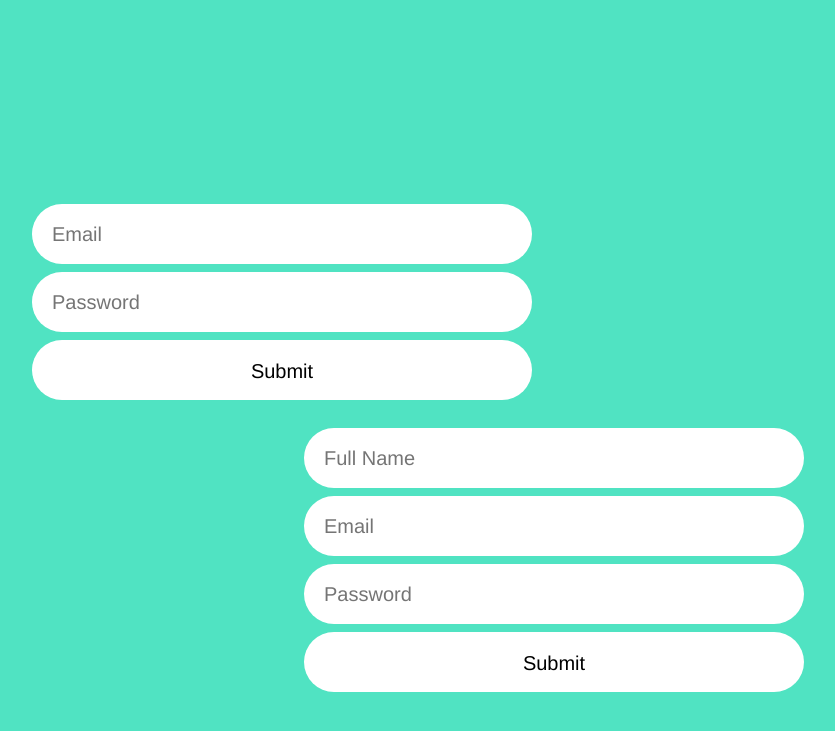
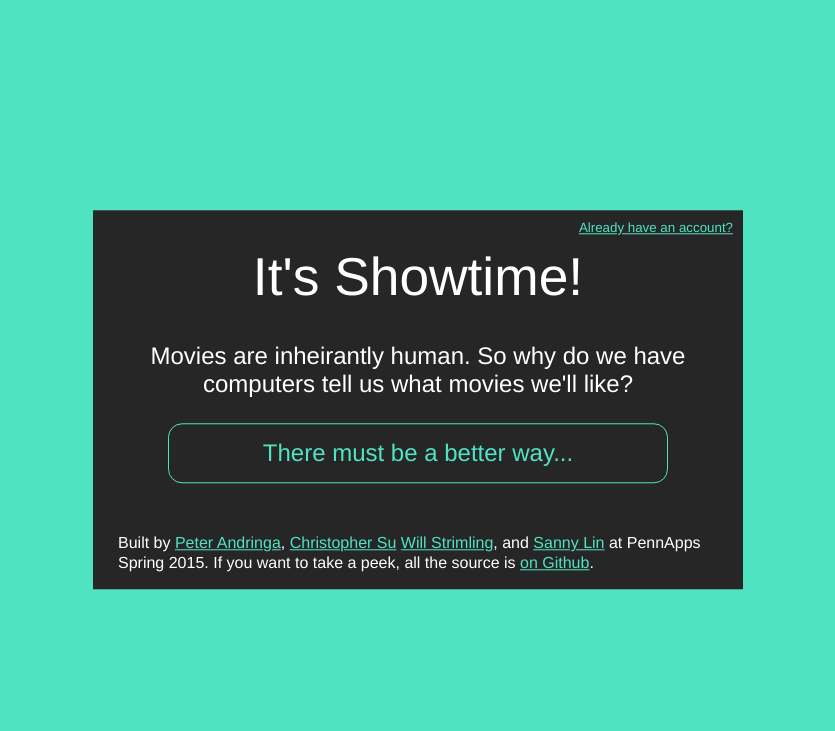
Before and after one commit to PennApps15s/Server, a Flask app: page /login in a window 1280 px wide. Shown: the top 731 px of the page, without its empty margins (222-1057 px from the left). Run offline with Flask 2, Linux system fonts and the light colour scheme; parts of the project's set-up code (start-up, migrations or seed data) failed here and were passed over.

Commit message:
popup to introce app

```diff
--- a/app/__init__.py
+++ b/app/__init__.py
@@ -22,6 +22,7 @@ from app.user.decorators import requires_login
 from app.user.criticList import get_critics
 from app.review.models import Review
 from app.user.routes import get_user_shared_likes, get_user_favorites, get_user_recent
+
 @app.route('/')
 @requires_login
 def main():
@@ -58,7 +59,7 @@ def main():
 
     return render_template('index.html',
         carousel_template=carousel.render(
-            feed=get_feed(g.user)
+            feed=get_feed(g.user, 10)
         ),
         criticList=criticList,
         criticInfo=criticTemplate
--- a/app/movie/feed.py
+++ b/app/movie/feed.py
@@ -10,7 +10,7 @@ UNIVERSAL_FILTERS = '''
         AND (movies."Genre" NOT LIKE 'Documentary, Music')
     '''
 
-def get_feed(user):
+def get_feed(user, count):
     most_voted_results = db.engine.execute('''
         SELECT ''' + ', '.join(COLUMNS_FOR_FEED) + '''
         FROM movies
@@ -21,8 +21,8 @@ def get_feed(user):
             WHERE reviews."userId" = ''' + str(user.id) + '''
         )
         ORDER BY movies."imdbVotes" DESC
-        LIMIT 25
-    ''')
+        LIMIT %s
+    ''' % (count/2))
 
     highest_rated_results = db.engine.execute('''
         SELECT ''' + ', '.join(COLUMNS_FOR_FEED) + '''
@@ -34,8 +34,8 @@ def get_feed(user):
             WHERE reviews."userId" = ''' + str(user.id) + '''
         )
         ORDER BY movies."imdbRating" DESC
-        LIMIT 25
-    ''')
+        LIMIT %s
+    ''' % (count/2))
 
     feed_movies = []
     for row in most_voted_results:
--- /dev/null
+++ b/app/static/css/login.css
@@ -0,0 +1,106 @@
+body{
+	background-color: #50E3C2;
+	font-family: "Proxima Nova","Helvetica Neue"
+}
+input{
+	background-color: white;
+	border: none;
+	width: 500px;
+	height: 60px;
+	margin: 4px;
+	border-radius: 30px;
+	padding: 20px;
+	font-family: "Proxima Nova","Helvetica Neue",Helvetica,Arial,sans-serif;
+}
+#center{
+	position: absolute;
+	top: 0;
+	left: 0;
+	bottom: 0;
+	right: 0;
+	margin: auto;
+	text-align: center;
+	height:500px;
+	opacity: 0;
+	-moz-transition: opacity 0.5s linear;
+	-ms-transition: opacity 0.5s linear;
+	-webkit-transition: opacity 0.5s linear;
+	transition: opacity 0.5s linear;
+}
+#login{
+	float: left;
+	margin: 10px;
+	margin-left: 250px;
+	margin-top: 50px;
+}
+#signup{
+	float: right;
+	margin: 10px;
+	margin-right: 250px;
+}
+
+#popup{
+	width: 600px;
+	height: auto;
+	position: absolute;
+	top: 50%;
+	left: 50%;
+	-ms-transform: translate(-50%, -50%);
+	-webkit-transform: translate(-50%, -50%);
+	transform: translate(-50%, -50%);
+	background-color: #262626;
+	color: white;
+
+	padding: 0 25px;
+
+	font-size: 20px;
+	-moz-transition: top 0.5s linear;
+	-ms-transition: top 0.5s linear;
+	-webkit-transition: top 0.5s linear;
+	transition: top 0.5s linear;
+	z-index: 1000;
+}
+#popup a{
+	color: #50e3c2;
+}
+#popup .hidePopup{
+	font-size: 10pt;
+	position: absolute;
+	top: 0;
+	right: 0;
+	margin: 10px;
+}
+#popup .larger{
+	font-size: 18pt;
+	text-align: center;
+}
+#popup .title{
+	width: 100%;
+	text-align: center;
+	font-weight: 100;
+	font-size: 40pt;
+}
+#popup .button{
+	display: block;
+	font-size: 18pt;
+	margin: 25px auto;
+	background-color: #262626;
+	color: #50e3c2;
+	border: 1px solid #50e3c2;
+	padding: 5px 14px;
+	border-radius: 14px;
+	cursor: pointer;
+	transition: 0.2s all linear;
+}
+#popup .button:hover{
+	background-color: #50e3c2;
+	color: #262626;
+}
+#popup .footer{
+	margin-top: 50px;
+}
+#popup .footer p{
+	font-size: 12pt;
+	font-weight: 300;
+	line-height: 15pt;
+}
--- a/app/templates/carousel.html
+++ b/app/templates/carousel.html
@@ -1,5 +1,9 @@
 {% for movie in feed %}
+{% if start %}
+<div data-id="{{movie.id}}"class="item" id="{{ start+loop.index0 }}">
+{% else %}
 <div data-id="{{movie.id}}"class="item" id="{{ loop.index0 }}">
+{% endif %}
 	{% if not loop.first %}
     	<div class="dark"></div>
     {% endif %}
--- a/app/templates/login.html
+++ b/app/templates/login.html
@@ -1,46 +1,23 @@
 <html>
 <head>
-<style>
-	body{
-		background-color: #50E3C2;
-		font-family: "Proxima Nova","Helvetica Neue"
-	}
-	input{
-		background-color: white;
-		border: none;
-		width: 500px;
-		height: 60px;
-		margin: 4px;
-		border-radius: 30px;
-		padding: 20px;
-		font-family: "Proxima Nova","Helvetica Neue",Helvetica,Arial,sans-serif;
-		font-size: 20px;
-	}
-	#center{
-		position: absolute;
-		top: 0;
-		left: 0;
-		bottom: 0;
-		right: 0;
-		margin: auto;
-		text-align: center;
-		height:500px;
-	}
-	form{
-		margin: 10px;
-	}
-	#login{
-		float: left;
-		margin-left: 250px;
-		margin-top: 50px;
-	}
-	#signup{
-		float: right;
-		margin-right: 250px;
-	}
-</style>
+	<title>It's Showtime!</title>
+	<link rel='stylesheet', href='static/css/login.css', type='text/css' />
 </head>
 <body>
+	<div id="popup">
+		<a class="hidePopup" href="#hide" onclick="hidePopup()">Already have an account?</a>
+		<h1 class="title">It's Showtime!</h3>
+		<p class="larger">Movies are inheirantly human. So why do we have computers tell us what movies we'll like?</p>
+		<form action="user/" method="POST">
+			<input type="hidden" name="name" value="random user">
+			<input type="hidden" name="email" id="js-randomEmail">
+			<input type="hidden" name="password" value="random password">
+			<input class="button" type="submit" value="There must be a better way...">
+		</form>
+		<div class="footer">
+			<p>Built by <a href="https://github.com/pandringa">Peter Andringa</a>, <a href="https://github.com/csu">Christopher Su</a> <a href="https://github.com/willium">Will Strimling</a>, and <a href="https://dribbble.com/sannylin">Sanny Lin</a> at PennApps Spring 2015. If you want to take a peek, all the source is <a href="https://github.com/PennApps15s/Server">on Github</a>.</p>
+		</div>
+	</div>
 	<div id="center">
 		<form id="login" action="user/login/" method="POST">
 			<input type="text" name="email" placeholder="Email">
@@ -59,4 +36,13 @@
 			<input type="submit" value="Submit">
 		</form>
 	</div>
+	<script>
+		document.getElementById('js-randomEmail').setAttribute('value', (Math.random()*Math.random()*Math.random()).toString(36).slice(2))
+
+		function hidePopup(){
+			document.getElementById('popup').setAttribute('style', 'top: -1000px;');
+			document.getElementById('center').setAttribute('style', 'opacity: 1;');
+		}
+	</script>
 </body>
+</html>
```
Also changed, not shown: app/movie/routes.py (+3 -4 lines), app/static/js/main.js (+12 -1 lines).
